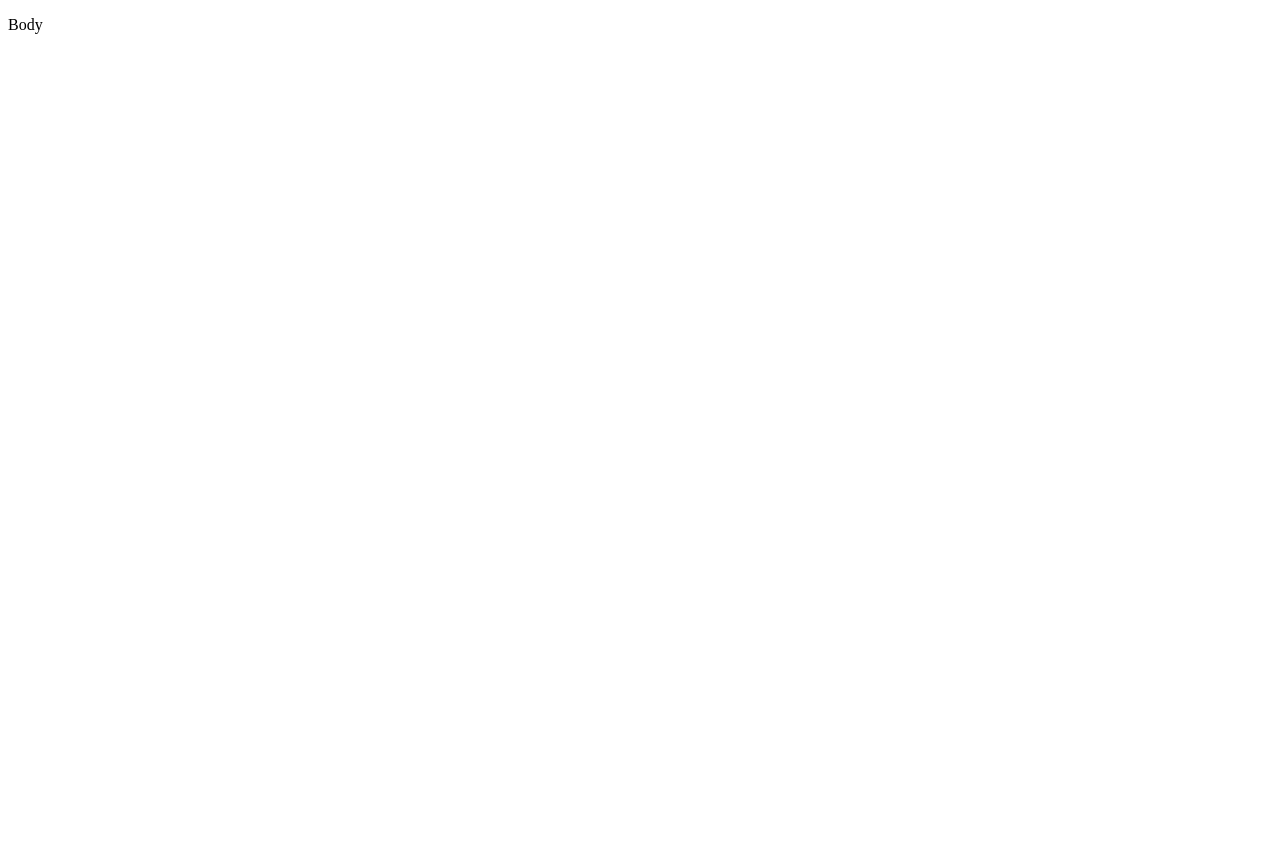
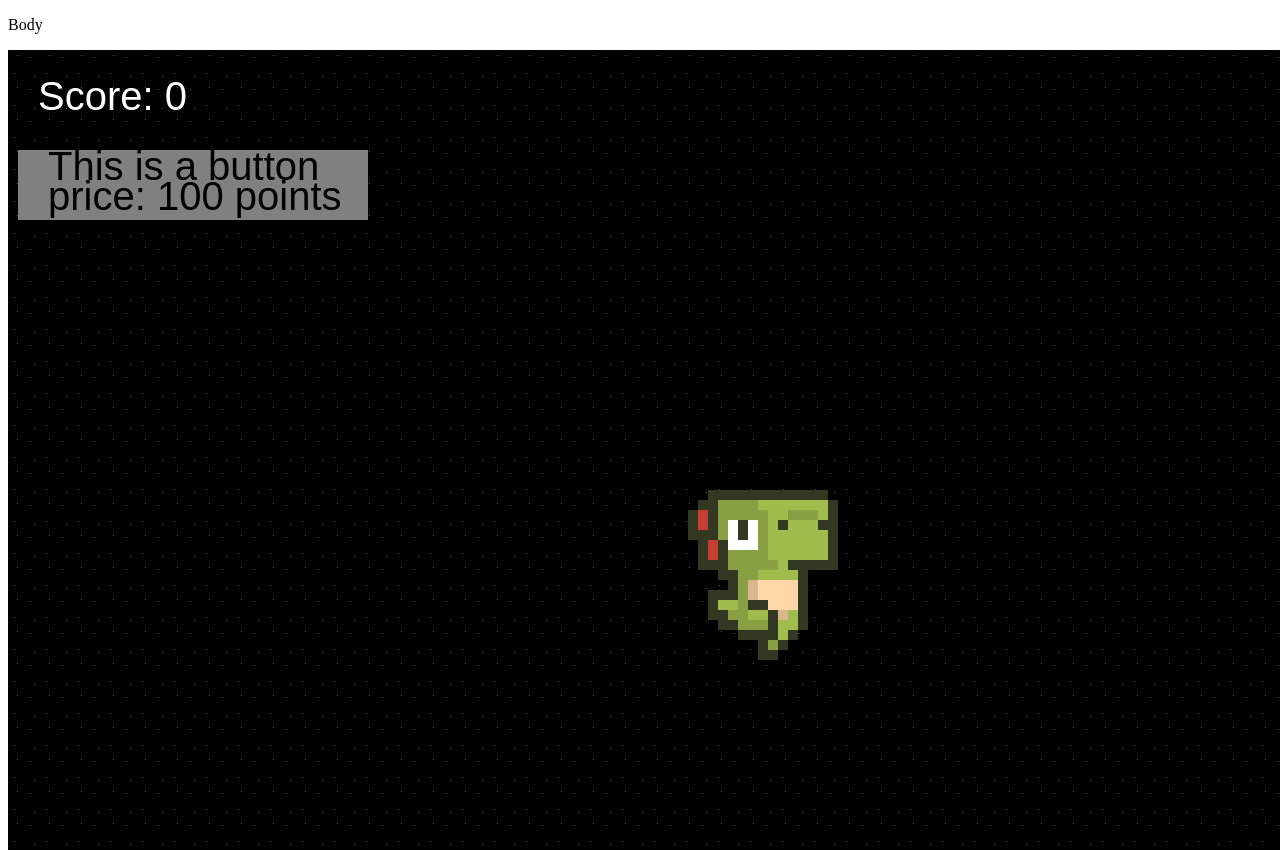
Before and after one commit to Azreal74x/Poke-The-Chill, a plain HTML site: page index.html in a window 1280 px wide. Before the commit the page ends 800 px from the top, so only its background shows below. Drawn offline with Linux system fonts and the light colour scheme.

Commit message:
Added example code

```diff
--- /dev/null
+++ b/js/Button.js
@@ -0,0 +1,63 @@
+class Button{
+	constructor(posX,posY,scale,text,price){
+		this.posX = posX;
+		this.posY = posY;
+
+		this.scale = scale;
+		this.width = 5 * scale;
+		this.height = 1 * scale;
+
+		this.price = price;
+		this.priceMultiplier = 1.1; // Multiplier of 10%
+		this.canBeBought = false;
+		this.text = text;
+	}
+
+	update(dt){
+		if(m_GameScore >= this.price){
+			this.canBeBought = true;
+		}
+		else{
+			this.canBeBought = false;
+		}
+	}
+
+	buttonPressed(){
+		if(this.canBeBought){
+			this.canBeBought = false;
+			m_GameScore -= this.price;
+			this.price = parseInt(this.price * this.priceMultiplier);
+			// Apply the effect
+		}
+	}
+
+	render(){
+		if(this.canBeBought){
+			ctx.fillStyle = "Yellow";
+		}
+		else{
+			ctx.fillStyle = "Gray";
+		}
+		ctx.fillRect(
+			this.posX,
+			this.posY,
+			this.width,
+			this.height);
+
+		ctx.fillStyle = "black";
+		ctx.font = "30px, Arial";
+		ctx.fillText(
+			this.text,
+			this.posX + 30,
+			this.posY + 30,
+			this.width);
+
+		ctx.fillText(
+			"price: " + this.price + " points",
+			this.posX + 30,
+			this.posY + 60,
+			this.width);
+	}
+
+
+}
--- /dev/null
+++ b/js/Enemy.js
@@ -0,0 +1,167 @@
+class Enemy {
+
+  constructor(posX, posY, lifePoints, pointValue, enemyName) {
+    //positions
+    this.posX = posX;
+    this.posY = posY;
+
+    this.lifePoints = lifePoints;
+    this.pointValue = pointValue;
+
+    //spritesheet
+    //image thatg render on each frame
+    this.image = null;
+    // an array containing all images that the gameobject will use
+    this.images = [];
+    //this variable will control the speed in which the animation works
+    this.currentFrequency = 0;
+    //this var will con tain the spritesheets that is currently being player
+    this.currentSpriteSheet = null;
+    //when this is true we will play the damaged sprintsheed once
+    this.beingDamaged = false;
+    //var to control that everything within the enemy
+    this.enemyReady = false;
+    // Control boolean
+    this.enemyIsDead = false;
+
+    //we create a promise with each image we need
+    // format of src = images/'enemyName' + "Enemy" + 'type'.png;
+
+    var idleSpritesheetPath = "images/" + enemyName + "Enemy.png";
+    var damagedSpritesheetPath = "images/" + enemyName + "EnemyDamaged.png";
+
+    const promise1 = this.loadImage(idleSpritesheetPath, 0);
+    const promise2 = this.loadImage(damagedSpritesheetPath, 1);
+
+    // wait for the promises to be completed
+    this.promiseEnemyReady = Promise.all([promise1, promise2]).then(() => {
+      this.scale = 1;
+      this.width = this.image.width;
+      this.height = this.image.height;
+
+      this.idleSpriteSheet =
+      {
+        img: this.images[0],
+        frequency: 5,
+        curerentFrame: -1,
+        totalFrames: this.images[0].width / this.images[0].height,
+        x: 0,
+        y: 0,                        //---------------------totalFrames-----------//
+        width: this.images[0].height * this.scale, // Each frame is a square, so width = height * scale
+        height: this.images[0].height * this.scale // Changed
+
+      }
+
+      this.damageSpriteSheet =
+      {
+        img: this.images[1],
+        frequency: 5,
+        curerentFrame: -1,
+        totalFrames: this.images[1].width / this.images[1].height,
+        x: 0,
+        y: 0,                        //---------------------totalFrames-----------//
+        width: this.images[1].height * this.scale, // Each frame is a square, so width = height * scale
+        height: this.images[1].height * this.scale // Changed
+
+      }
+
+      this.enemyReady = true;
+    });
+
+  }
+
+  loadImage(src, index) {
+    const image = new Image();
+    image.src = src;
+    return new Promise((resolve) => {
+      image.onload = () => {
+        //on "images" i insert the each one of thne images of the spritesheets(image)
+        this.images.splice(index, 0, image);
+        if (index == 0)
+        //if the index was set to 0, it means is the "initial" image
+        {
+          this.image = image;
+        }
+        resolve();
+      }
+    });
+
+  }
+
+  reset() {
+
+  }
+
+  start() {
+
+  }
+
+  update(dt) {
+
+  }
+
+  GetDamage() {
+    if (this.lifePoints > 0 && !this.beingDamaged) {
+      this.lifePoints--;
+      this.beingDamaged = true;
+      if (this.lifePoints == 0) {
+        this.enemyIsDead = true;
+      }
+    }
+  }
+
+  render() {
+    if (this.enemyReady) {
+      //we set the idle spritesheet as the default one
+      var whichSpriteSheet = this.idleSpriteSheet;
+      //unless it is being damaged, then we changge the spritesheet
+      if (this.beingDamaged) {
+        whichSpriteSheet = this.damageSpriteSheet;
+      }
+      //we assign the decided spritesheet to the main variable
+      this.currentSpriteSheet = whichSpriteSheet;
+
+      // If the current is bigger, we change the frame
+      if (this.currentFrequency > this.currentSpriteSheet.frequency) {
+        this.currentFrequency = 0;
+        // We set the new frame
+        this.currentSpriteSheet.curerentFrame++;
+        // If we surpass the amount of frames
+        if (this.currentSpriteSheet.curerentFrame >= this.currentSpriteSheet.totalFrames) {
+          this.currentSpriteSheet.curerentFrame = 0;
+          if (this.beingDamaged) {
+            this.beingDamaged = false;
+          }
+          // If by the end of the damage animation, the lifepoints are
+          // ALSO 0, then, the enemy is no longer "ready"
+          if (this.lifePoints == 0) {
+            this.enemyReady = false;
+            m_Explosion.DoRenderOnce(this.posX + this.currentSpriteSheet.width / 2,
+              this.posY + this.currentSpriteSheet.height / 2);
+          }
+        }
+      }
+      else {
+        this.currentFrequency++;
+      }
+
+      ctx.drawImage(
+        // Which spritesheet to render
+        this.currentSpriteSheet.img,
+        // Start point in x
+        this.currentSpriteSheet.img.width / this.currentSpriteSheet.totalFrames * this.currentSpriteSheet.curerentFrame,
+        // Start point in y
+        0,
+        // Final X coordinates relative to the origin
+        this.currentSpriteSheet.img.width / this.currentSpriteSheet.totalFrames,
+        // Final X coordinates relative to the origin
+        this.currentSpriteSheet.img.height,
+        // Now where we draw it
+        this.posX,
+        this.posY,
+        this.currentSpriteSheet.width,
+        this.currentSpriteSheet.height,
+      );
+    }
+  }
+}
--- /dev/null
+++ b/js/Explosion.js
@@ -0,0 +1,119 @@
+class Explosion
+{
+
+	constructor(posX, posY)
+	{
+		// Positions
+		this.posX = posX;
+		this.posY = posY;
+
+		// Spritesheet stuff
+		// Image that will get rendered on each frame
+		this.image = null;
+		// This variable will control the speed in which the animation works
+		this.currentFrequency = 0;
+		// Var to control when we explode
+		this.explosionReady = false;
+		// If true we play the animation;
+		this.doRender = false;
+
+		//we create a promise with the image we need
+		var spritesheetPath = "images/Explosion.png";
+		const promise = this.loadImage(spritesheetPath);
+		// wait for the promise to be completed
+		this.promiseExplosionReady = Promise.all([promise]).then(() => {
+			this.scale = 5;
+			this.width = this.image.width / 2;
+			this.height = this.image.height / 2;
+
+			this.spriteSheet = {
+				img: this.image,
+				frequency: 1,
+				curerentFrame: -1,
+				totalFrames: this.image.width/this.image.height,
+				x:0,
+				y:0,
+				width: this.image.height * this.scale, // Each frame is a square, so width = height * scale
+				height: this.image.height * this.scale // Changed
+
+			}
+			this.explosionReady = true;
+		});
+
+	}
+
+	loadImage(src)
+	{
+		const image = new Image();
+		image.src = src;
+		return new Promise((resolve) =>
+		{
+			image.onload = () =>
+			{
+				this.image = image;
+				resolve();
+			}
+		});
+
+	}
+
+	reset(){
+
+	}
+
+	start(){
+
+	}
+
+	update(dt){
+
+	}
+
+	DoRenderOnce(enemyCenterX, enemyCenterY){
+		if(this.explosionReady && !this.doRender){
+			this.doRender = true;
+			this.posX = enemyCenterX - this.spriteSheet.width / 2;
+			this.posY = enemyCenterY - this.spriteSheet.height / 2;
+		}
+	}
+
+	render()
+	{
+		if(this.explosionReady && this.doRender)
+		{
+			// If the current is bigger, we change the frame
+			if(this.currentFrequency > this.spriteSheet.frequency){
+				this.currentFrequency = 0;
+				// We set the new frame
+				this.spriteSheet.curerentFrame++;
+				// If we surpass the amount of frames
+				if(this.spriteSheet.curerentFrame >= this.spriteSheet.totalFrames){
+					this.spriteSheet.curerentFrame = 0;
+					this.doRender = false;
+					return;
+				}
+			}
+			else{
+				this.currentFrequency++;
+			}
+
+			ctx.drawImage(
+				// Spritesheet image
+				this.spriteSheet.img,
+				// Source X in the spritesheet // changed
+				this.spriteSheet.img.width / this.spriteSheet.totalFrames * this.spriteSheet.curerentFrame,
+				// Source Y
+				0,
+				// Source width and height (original frame dimensions) changed
+				this.spriteSheet.img.width / this.spriteSheet.totalFrames,
+				this.spriteSheet.img.height,
+				// Destination X and Y
+				this.posX,
+				this.posY,
+				// Destination width and height (scaled dimensions)
+				this.spriteSheet.width,
+				this.spriteSheet.height
+			);
+		}
+	}
+}
--- /dev/null
+++ b/js/GreenEnemy.js
@@ -0,0 +1,8 @@
+class GreenEnemy extends Enemy{
+	constructor(posX, posY){
+		var lifePoints = 3;
+		var pointValue = 100;
+		var enemyName = "Green";
+		super(posX, posY, lifePoints, pointValue, enemyName);
+	}
+}
--- a/js/Main.js
+++ b/js/Main.js
@@ -0,0 +1,193 @@
+// Create the canvas
+var canvas = document.createElement("canvas");
+var ctx = canvas.getContext("2d");
+canvas.width = window.innerWidth;
+canvas.height = window.innerHeight;
+canvas.style.position = "absolute";
+document.body.appendChild(canvas);
+
+// We set the background
+var bgPattern;
+var tileReady = false;
+var tileImage = new Image();
+tileImage.onload = function () {
+  tileReady = true;
+  bgPattern = ctx.createPattern(tileImage, "repeat");
+};
+tileImage.src = "images/bgPattern.png";
+
+
+// Handle keyboard controls
+var keysDown = {};
+
+addEventListener("keydown", function (e) {
+  keysDown[e.keyCode] = true;
+}, false);
+
+addEventListener("keyup", function (e) {
+  delete keysDown[e.keyCode];
+}, false);
+
+
+addEventListener("click", function (e) {
+  // Get the coordinates in which we are clicking
+  var clickX = e.offsetX;
+  var clickY = e.offsetY;
+  // Call our click function
+  Click(clickX, clickY);
+}, false);
+
+
+function Click(clickX, clickY) {
+  //console.log("clickeeed");
+  CheckClickOnEnemies(clickX, clickY);
+  CheckClickOnThisButton(clickX, clickY, m_Button1);
+}
+
+
+function CheckClickOnThisButton(clickX, clickY, thisButton) {
+  if (clickX > thisButton.posX &&
+    clickX < (thisButton.posX + thisButton.width) &&
+    clickY > thisButton.posY &&
+    clickY < (thisButton.posY + thisButton.height)
+  ) {
+    thisButton.buttonPressed();
+  }
+}
+
+function CheckClickOnEnemies(clickX, clickY) {
+  if (clickX > m_CurrentEnemy.posX &&
+    clickX < (m_CurrentEnemy.posX + m_CurrentEnemy.currentSpriteSheet.width) &&
+    clickY > m_CurrentEnemy.posY &&
+    clickY < (m_CurrentEnemy.posY + m_CurrentEnemy.currentSpriteSheet.height)
+  ) {
+    DoDamageToEnemies();
+  }
+}
+
+
+function DoDamageToEnemies() {
+  if (!m_CurrentEnemy.enemyIsDead) {
+    m_CurrentEnemy.GetDamage();
+    if (m_CurrentEnemy.lifePoints == 0) {
+      // We increase the score
+      m_GameScore += m_CurrentEnemy.pointValue;
+      // We spawn a new enemy
+      setTimeout(SpawnNewEnemy, 2000);
+    }
+  }
+}
+
+function SpawnNewEnemies() {
+  var random = Math.random();
+  if (random < 0.5) { // 50% Chance
+    m_CurrentEnemy = new GreenEnemy(canvas.width / 2, canvas.height / 2, 3, 100, "Green");
+  }
+  else if (random < 0.75) { // 25% Chance
+    m_CurrentEnemy = new BlueEnemy(canvas.width / 2, canvas.height / 2, 3, 100, "Blue");
+  }
+  else if (random < 0.9) { // 15% Chance
+    m_CurrentEnemy = new RedEnemy(canvas.width / 2, canvas.height / 2, 3, 100, "Red");
+  }
+  else { // 10% Chance
+    m_CurrentEnemy = new YellowEnemy(canvas.width / 2, canvas.height / 2, 3, 100, "Yellow");
+  }
+
+  //m_CurrentEnemy = new Enemy(canvas.width / 2, canvas.height / 2, 3, 100, "Blue");
+}
+
+
+// Reset the game when needed
+var reset = function () {
+
+};
+
+
+// Start function, initialize everything you need here
+var start = function () {
+  // setInterval(functionX, 10000);
+};
+
+// Actual gameplay, call all functions needed to make you game work
+// Game's logic
+var update = function (dt) {
+  AutoClick(dt);
+  m_Button1.update();
+};
+
+function AutoClick(dt) {
+  if (m_CurrentTimeBetweenAutoClicks > m_TimeBetweenAutoClicks) {
+    m_CurrentTimeBetweenAutoClicks = 0;
+    DoDamageToEnemies();
+  }
+  else {
+    m_CurrentTimeBetweenAutoClicks += dt;
+  }
+}
+
+// Draw everything
+var render = function () {
+  // Render background first
+  if (tileReady) {
+    ctx.fillStyle = bgPattern;
+    ctx.fillRect(0, 0, canvas.width, canvas.height);
+  }
+
+  // Render everything else from back to front
+  m_CurrentEnemy.render();
+  m_Explosion.render();
+  m_Button1.render();
+
+  // Finally, we render the UI, an score for example
+  ctx.font = '40px Arial';
+  ctx.fillStyle = 'white';
+  ctx.fillText("Score: " + m_GameScore,
+    30, 60);
+};
+
+// The main game loop
+var main = function () {
+  var now = Date.now();
+  var delta = now - then;
+
+  update(delta / 1000);
+  render();
+
+  then = now;
+
+  // Request to do this again ASAP
+  requestAnimationFrame(main);
+};
+
+// Cross-browser support for requestAnimationFrame
+var w = window;
+requestAnimationFrame = w.requestAnimationFrame ||
+  w.webkitRequestAnimationFrame || w.msRequestAnimationFrame
+  || w.mozRequestAnimationFrame;
+
+async function initGame() {
+  // Wait for all images to be ready
+  //await m_Paddle.allImagesLoadedPromise;
+  SpawnNewEnemies();
+  // We wait for the explosion to finish loading
+  await m_Explosion.explosionReady;
+
+  // Let's play this game!
+  then = Date.now();
+  start();
+  main();
+}
+
+// We initialize the initial time of the game
+var then = 0;
+
+// We initialize the GameObjects and variables
+var m_GameScore = 0;
+var m_CurrentEnemy = null;
+var m_Explosion = new Explosion(canvas.width / 2, canvas.height / 2);
+
+var m_TimeBetweenAutoClicks = 5;
+var m_CurrentTimeBetweenAutoClicks = 0;
+var m_Button1 = new Button(10, 100, 70, "This is a button", 100);
+
+initGame();
```
Also changed, not shown: index.html (+11 -1 lines), js/BlueEnemy.js (added, +8 -0 lines), js/RedEnemy.js (added, +8 -0 lines), js/YellowEnemy.js (added, +8 -0 lines), images/BlueEnemy.png (added), images/BlueEnemyDamaged.png (added), images/Explosion.png (added), images/GreenEnemy.png (added), images/GreenEnemyDamaged.png (added), images/RedEnemy.png (added), images/RedEnemyDamaged.png (added), images/YellowEnemy.png (added), images/YellowEnemyDamaged.png (added), images/bgPattern.png (added).
